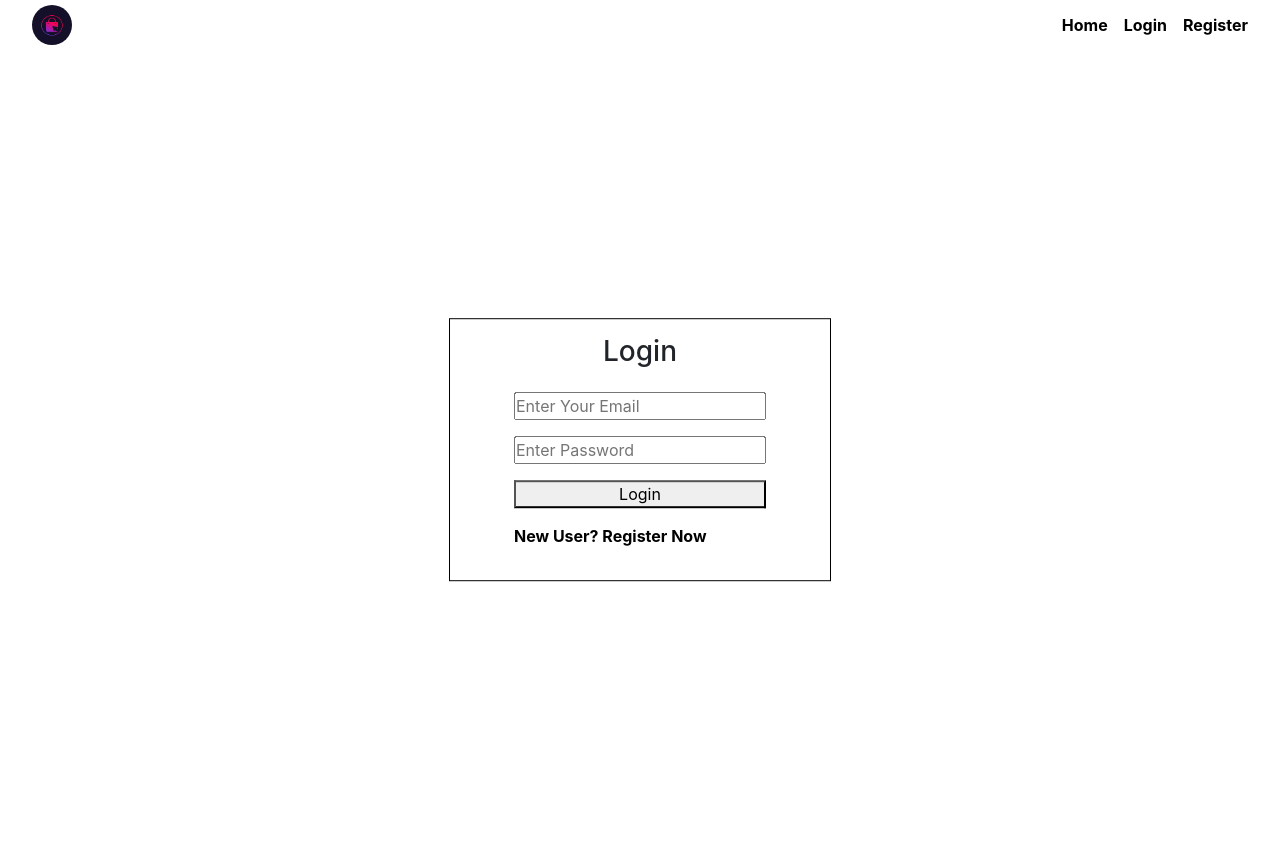
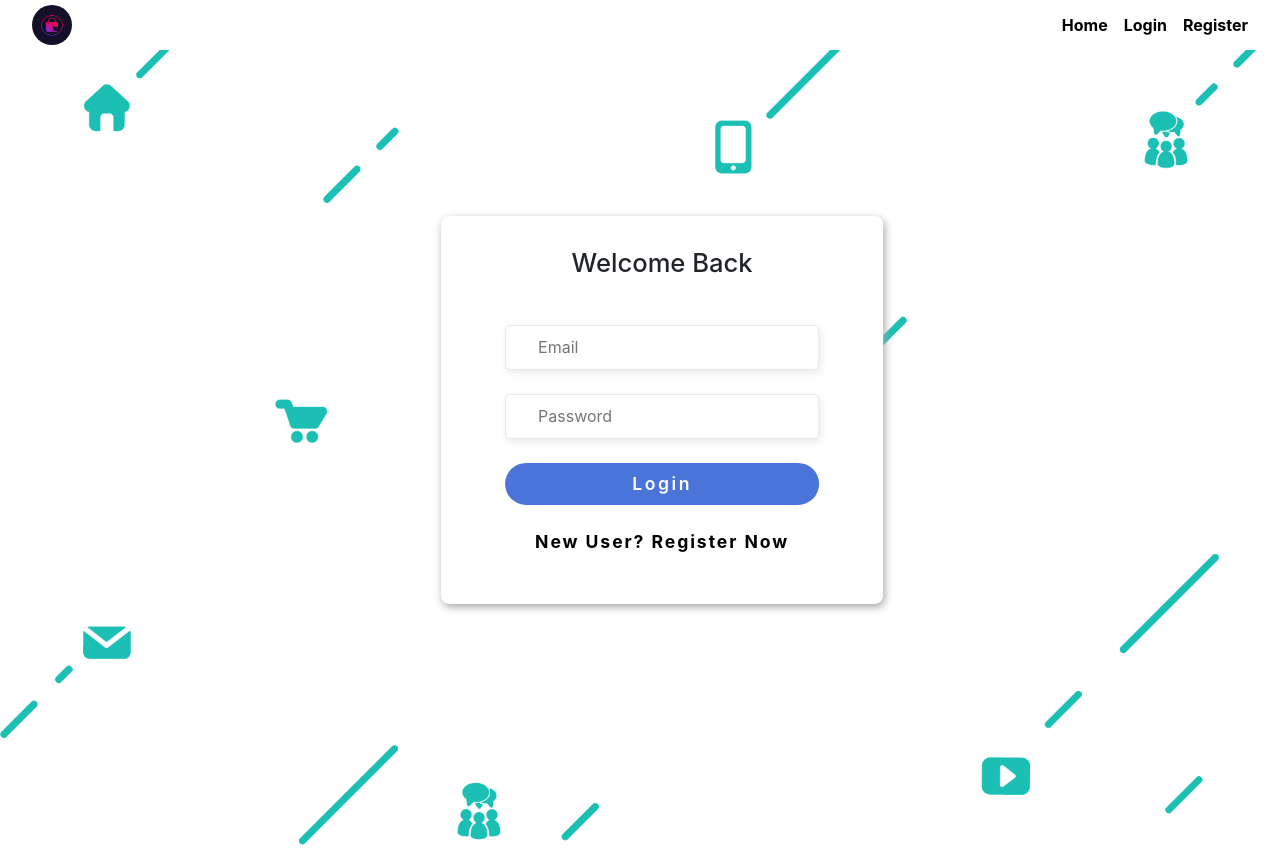
Before and after one commit to sarthakbhatt1407/ecommerce-website-react, a React (Create React App) app: page /login in a window 1280 px wide. Built offline with nearby package versions, Linux system fonts and the light colour scheme.

Commit message:
all pages added

```diff
--- a/src/pages/LoginPage.js
+++ b/src/pages/LoginPage.js
@@ -2,29 +2,75 @@ import React, { useState } from "react";
 import { useDispatch } from "react-redux";
 import { Link, useHistory } from "react-router-dom";
 import styled from "styled-components";
+import login from "../assets/login.png";
 
 const OuterBox = styled.div`
   height: 100vh;
   position: relative;
+  background-image: url(${(props) => props.img});
+  background-repeat: no-repeat;
+  background-size: cover;
+  background-position: center;
+  @media (max-width: 750px) {
+    background-size: cover;
+  }
 `;
 const LoginBox = styled.div`
-  border: 1px solid black;
-  padding: 1rem 4rem;
+  padding: 2rem 4rem;
   display: flex;
   flex-direction: column;
   align-items: center;
-  gap: 1rem;
+  gap: 2.4rem;
   position: absolute;
-  top: 50%;
+  top: 45%;
   left: 50%;
-  transform: translate(-50%, -50%);
+  background-color: white;
+  border-radius: 0.5rem;
+  box-shadow: 0.1rem 0.2rem 0.5rem #a5a5a5;
+  transform: translate(-45%, -50%);
+  @media (max-width: 750px) {
+    left: 47%;
+    height: 50vh;
+    padding: 2rem 3rem;
+  }
+  @media only screen and (min-width: 451px) and (max-width: 1020px) {
+  }
+  h2 {
+    font-size: 1.6rem;
+  }
 `;
 const FormBox = styled.div`
   display: flex;
   flex-direction: column;
-  gap: 1rem;
+  gap: 1.5rem;
+  a {
+    p {
+      font-weight: 700;
+      text-align: center;
+      letter-spacing: 0.12rem;
+      font-size: 1.1rem;
+      @media (max-width: 750px) {
+        letter-spacing: 0.09rem;
+      }
+    }
+  }
+  button {
+    border: none;
+    padding: 0.5rem 1rem;
+    background-color: #4b74d9;
+    color: white;
+    font-size: 1.1rem;
+    letter-spacing: 0.16rem;
+    border-radius: 2rem;
+    font-weight: 600;
+  }
 `;
-const Input = styled.input``;
+const Input = styled.input`
+  padding: 0.6rem 2rem;
+  border: 1px solid #e8e8e8;
+  border-radius: 0.3rem;
+  box-shadow: 0.1rem 0.2rem 0.5rem #eaeaea;
+`;
 
 const LoginPage = () => {
   const defaultFields = {
@@ -71,20 +117,20 @@ const LoginPage = () => {
     }
   };
   return (
-    <OuterBox>
+    <OuterBox img={login}>
       <LoginBox>
-        <h3>Login</h3>
+        <h2>Welcome Back</h2>
         <FormBox>
           <Input
             type="email"
-            placeholder="Enter Your Email"
+            placeholder="Email"
             id="email"
             onChange={onChangeHandler}
             value={inpFields.email}
           />
           <Input
             type="password"
-            placeholder="Enter Password"
+            placeholder="Password"
             id="password"
             onChange={onChangeHandler}
             value={inpFields.password}
--- a/src/pages/RegisterPage.js
+++ b/src/pages/RegisterPage.js
@@ -2,33 +2,74 @@ import React, { useState } from "react";
 import { useDispatch } from "react-redux";
 import { Link, useHistory } from "react-router-dom";
 import styled from "styled-components";
+import register from "../assets/register.svg";
 
 const OuterBox = styled.div`
   height: 100vh;
   position: relative;
+  background-image: url(${(props) => props.img});
+  background-repeat: no-repeat;
+  background-size: cover;
+  background-position: center;
+  @media (max-width: 750px) {
+    background-size: cover;
+  }
 `;
 const LoginBox = styled.div`
-  border: 1px solid black;
-  padding: 1rem 4rem;
+  padding: 2rem 4rem;
   display: flex;
   flex-direction: column;
   align-items: center;
-  gap: 1rem;
+  gap: 2.4rem;
   position: absolute;
-  top: 50%;
+  top: 45%;
   left: 50%;
-  transform: translate(-50%, -50%);
+  background-color: white;
+  border-radius: 0.5rem;
+  box-shadow: 0.1rem 0.2rem 0.5rem #a5a5a5;
+  transform: translate(-45%, -50%);
+  @media (max-width: 750px) {
+    left: 47%;
+    height: 50vh;
+    padding: 2rem 3rem;
+  }
+  @media only screen and (min-width: 451px) and (max-width: 1020px) {
+  }
+  h1 {
+    font-size: 2rem;
+  }
 `;
 const FormBox = styled.div`
   display: flex;
   flex-direction: column;
-  gap: 1rem;
+  gap: 1.5rem;
+  a {
+    p {
+      font-weight: 700;
+      text-align: center;
+      letter-spacing: 0.12rem;
+      font-size: 1rem;
+      @media (max-width: 750px) {
+        letter-spacing: 0.09rem;
+      }
+    }
+  }
   button {
     border: none;
+    padding: 0.5rem 1rem;
+    background-color: #4b74d9;
+    color: white;
+    font-size: 1.1rem;
+    letter-spacing: 0.16rem;
+    border-radius: 2rem;
+    font-weight: 600;
   }
 `;
 const Input = styled.input`
-  padding: 0.3rem 0.7rem;
+  padding: 0.6rem 2rem;
+  border: 1px solid #e8e8e8;
+  border-radius: 0.3rem;
+  box-shadow: 0.1rem 0.2rem 0.5rem #eaeaea;
 `;
 
 const RegisterPage = () => {
@@ -86,9 +127,9 @@ const RegisterPage = () => {
   };
 
   return (
-    <OuterBox>
+    <OuterBox img={register}>
       <LoginBox>
-        <h3>Register</h3>
+        <h1>Register</h1>
         <FormBox>
           <Input
             type="email"
@@ -107,7 +148,7 @@ const RegisterPage = () => {
           <button onClick={onClickHandler}>Register</button>
 
           <Link to="/login">
-            <p>Already Have Account? Login Now</p>
+            <p>Existing User? Login Now</p>
           </Link>
         </FormBox>
       </LoginBox>
```
Also changed, not shown: src/assets/login.png (added), src/assets/register.svg (added).
